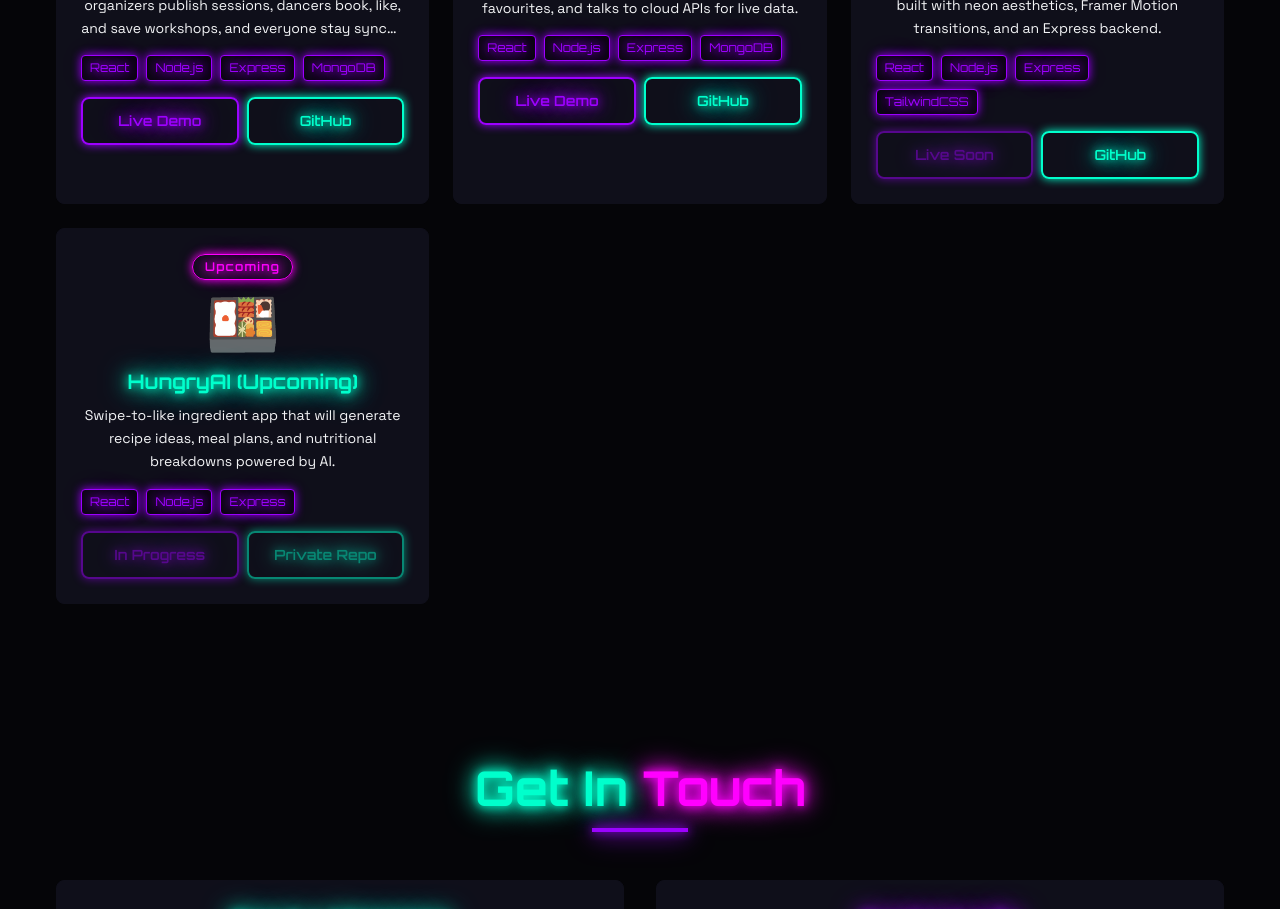
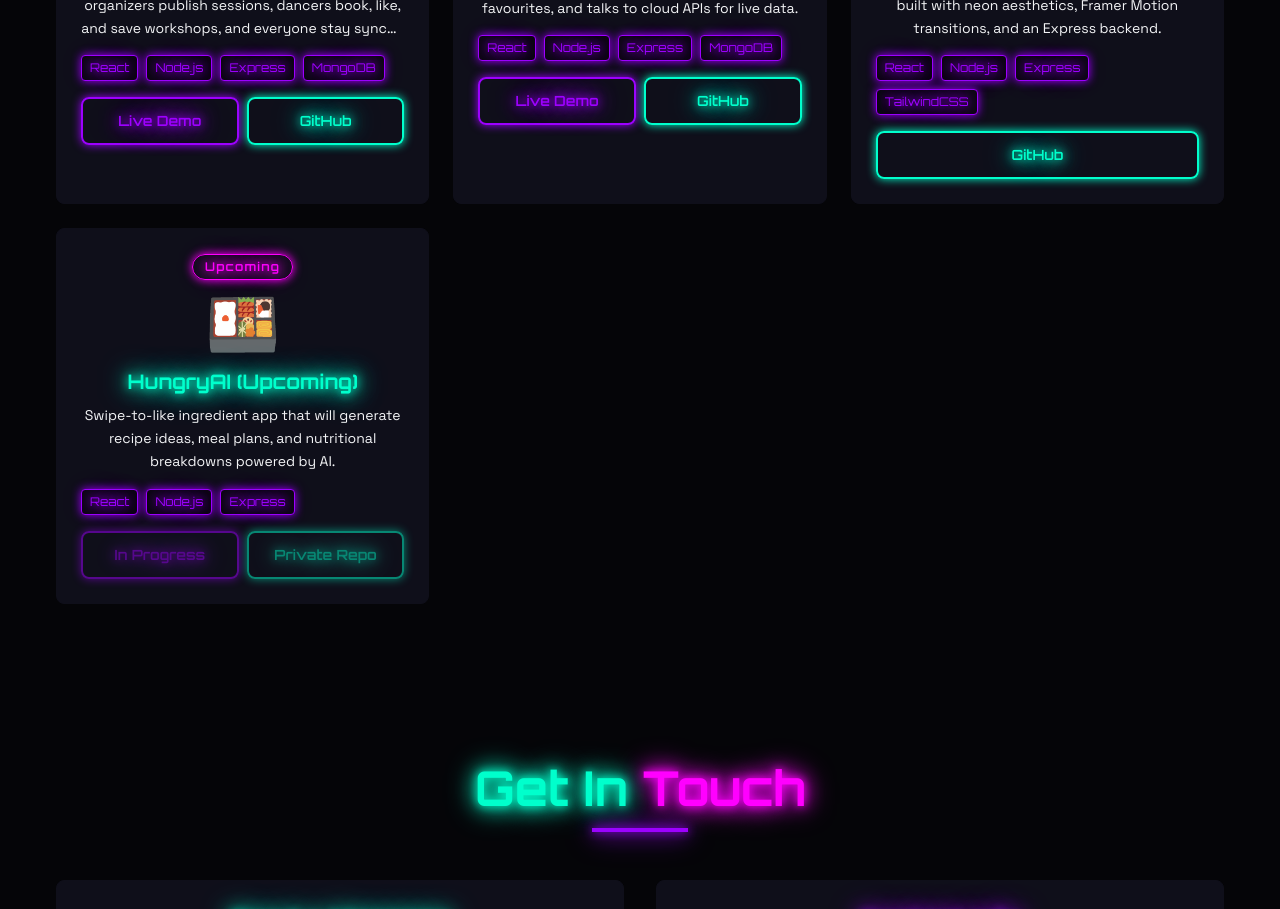
Before and after one commit to ImTreisis/Portfolio, a React (Vite) app in the folder Portfolio/: page / in a window 1280 px wide. Shown: the part 3400-4309 px from the top of the page. Built offline with nearby package versions, Linux system fonts and the light colour scheme.

Commit message:
removed live soon button
removed live soon button

```diff
--- a/Portfolio/src/sections/Projects.jsx
+++ b/Portfolio/src/sections/Projects.jsx
@@ -129,6 +129,7 @@ const Projects = () => {
                   ))}
                 </div>
                 <div className="flex gap-2 flex-wrap">
+                  {project.id !== 3 && (
                     <Button
                       variant="purple"
                       className={`flex-1 text-sm py-2 ${
@@ -144,9 +145,10 @@ const Projects = () => {
                     >
                       {project.link ? 'Live Demo' : project.isUpcoming ? 'In Progress' : 'Live Soon'}
                     </Button>
+                  )}
                   <Button
                     variant="cyan"
-                    className={`flex-1 text-sm py-2 ${
+                    className={`${project.id === 3 ? 'flex-1' : 'flex-1'} text-sm py-2 ${
                       !project.github ? 'opacity-50 cursor-not-allowed' : ''
                     }`}
                     onClick={(e) => {
@@ -209,6 +211,7 @@ const Projects = () => {
                   </div>
                 </div>
                 <div className="flex gap-4 flex-wrap">
+                  {selectedProject.id !== 3 && (
                     <Button
                       variant="purple"
                       onClick={() => selectedProject.link && window.open(selectedProject.link, '_blank')}
@@ -217,6 +220,7 @@ const Projects = () => {
                     >
                       {selectedProject.link ? 'View Live' : 'Coming Soon'}
                     </Button>
+                  )}
                   <Button
                     variant="cyan"
                     onClick={() =>
```
Lines whose indentation alone changed are shown as unchanged.
